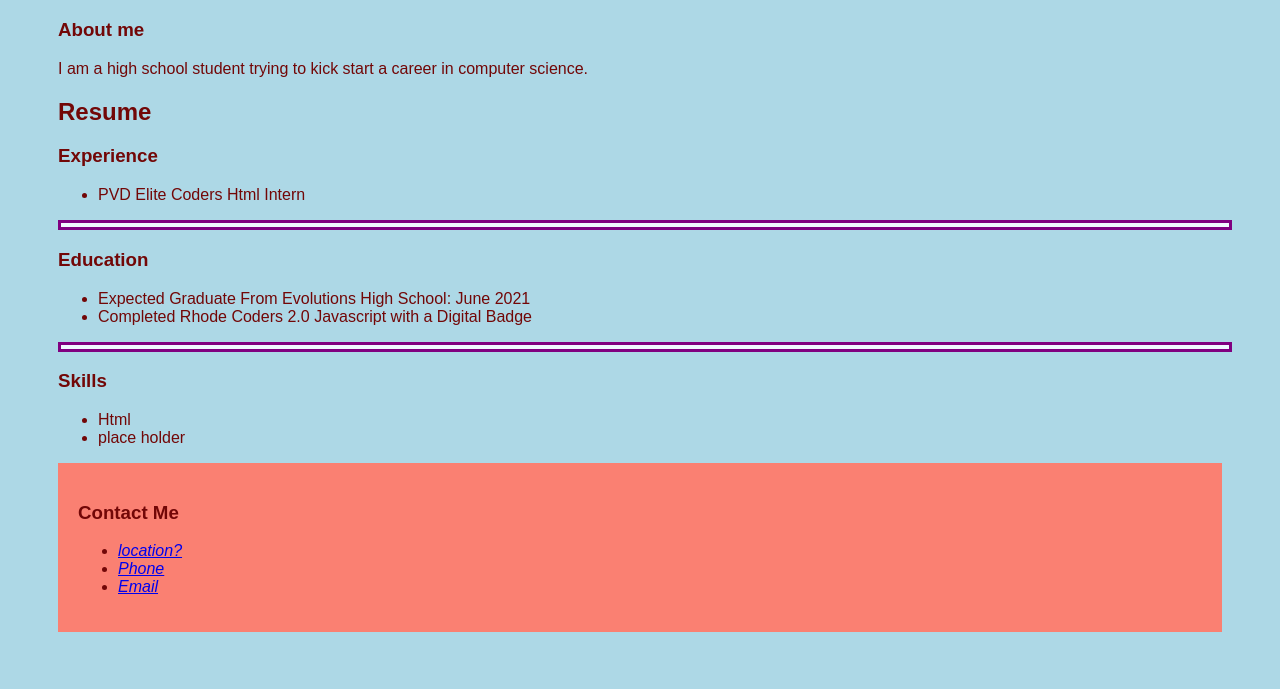
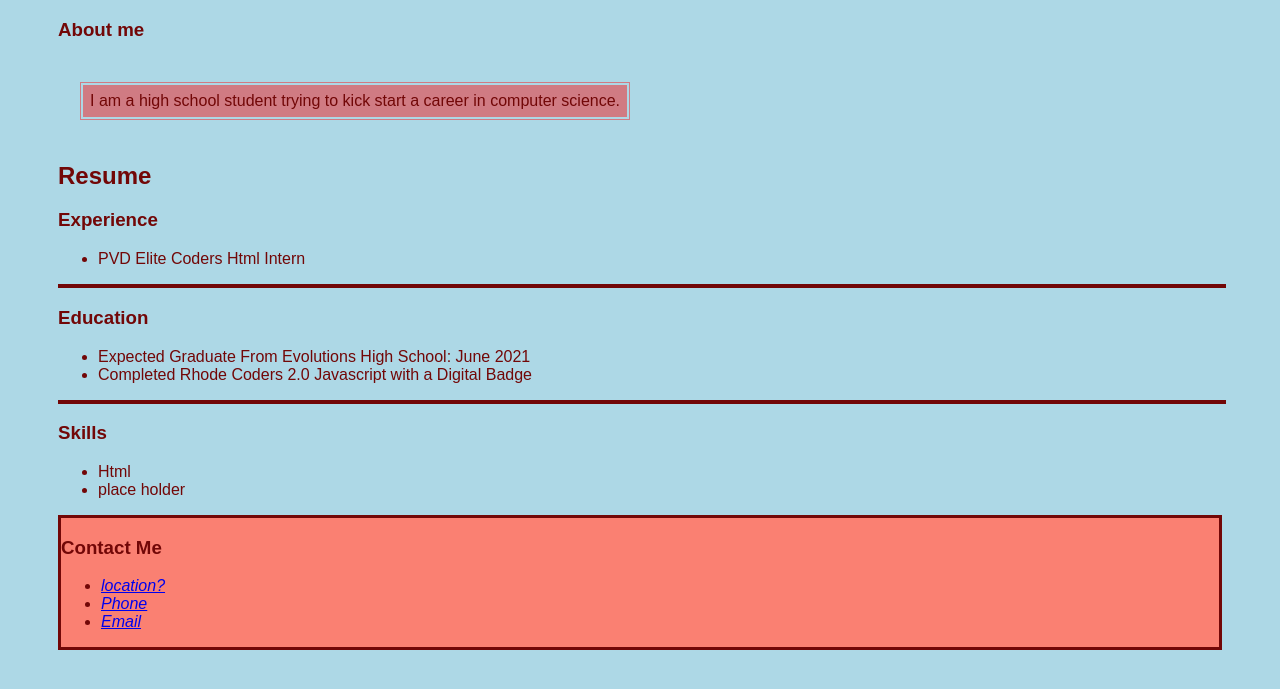
Before and after one commit to marioorellana939/idealistic.github.io, a plain HTML site: page index.html in a window 1280 px wide. Shown: the part 137-826 px from the top of the page. Drawn offline with Linux system fonts and the light colour scheme; a web font is replaced by a local one.

Commit message:
Update style.css

```diff
--- a/style.css
+++ b/style.css
@@ -4,16 +4,33 @@ body{
   color:#720707ff;
   font-family: 'Fira Sans Condensed', sans-serif;
   }
-.prototype{
-
-}
 footer{
-  padding:20px;
   background-color:salmon ;
+  border: 3px solid #720707ff;
 }
 hr{
-  border:3px, solid purple;
-  padding: 2px;
-  background-color: aliceblue;
+  border:2px;
+  padding:2px;
+  background-color:#720707ff;
   width: 100%;
 }
+p{
+  border-style:double;
+  border-color:lightblue;
+  border-width:5px;
+  display: inline-block;
+  height: 10%;
+  background: rgba(253, 0, 0, 0.432);
+  padding:7px;
+  margin:20px;
+}
+a.button{
+text-decoration:none;
+display:inline-block;
+background: pink;
+margin: 2%;
+padding: .5% 1%;
+color: #720707ff;
+border: 2px solid purple;
+border-radius: 5px;
+}
```
